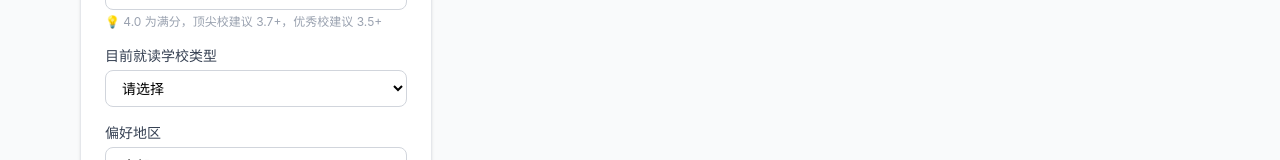
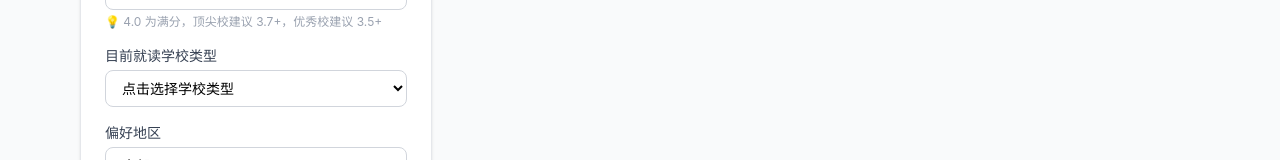
Before and after one commit to Hshyyy/meigao-helper, a React (Vite) app: page /recommend in a window 1280 px wide. Shown: the part 542-702 px from the top of the page. Built offline with nearby package versions, Linux system fonts and the light colour scheme.

Commit message:
智能选校：去掉'请选择'，改为占位文字

```diff
--- a/src/pages/Recommend.tsx
+++ b/src/pages/Recommend.tsx
@@ -267,7 +267,7 @@ export default function Recommend() {
                   onChange={(e) => update("schoolType", e.target.value)}
                   className="w-full border border-gray-300 rounded-lg px-3 py-2 text-sm"
                 >
-                  <option value="">请选择</option>
+                  <option value="" disabled>点击选择学校类型</option>
                   <option value="ap">国际学校（美式/AP）</option>
                   <option value="ib">国际学校（IB）</option>
                   <option value="alevel">国际学校（A-Level/英式）</option>
```
